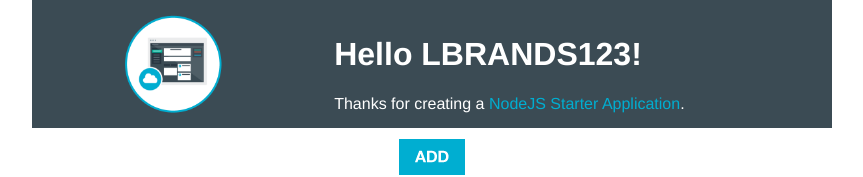
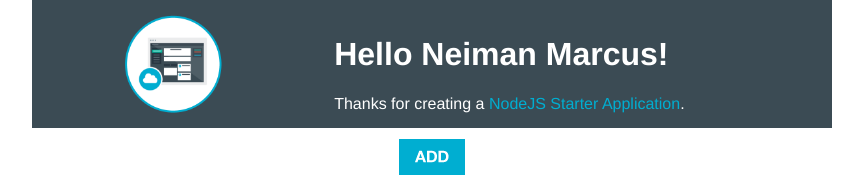
Before and after one commit to panaik/lbrd-test, a website: page public/index.html in a window 1280 px wide. Shown: the top 177 px of the page, without its empty margins (208-1071 px from the left). Drawn offline with Linux system fonts and the light colour scheme; no server answers.

Commit message:
changed index text

```diff
--- a/public/index.html
+++ b/public/index.html
@@ -16,7 +16,7 @@
           <img class="newappIcon" src="images/newapp-icon.png">
         </td>
         <td>
-          <h1 id="message">Hello LBRANDS123!</h1>
+          <h1 id="message">Hello Neiman Marcus!</h1>
           <p class='description'></p> Thanks for creating a <span class = "blue">NodeJS Starter Application</span>.
         </td>
       </tr>
```
